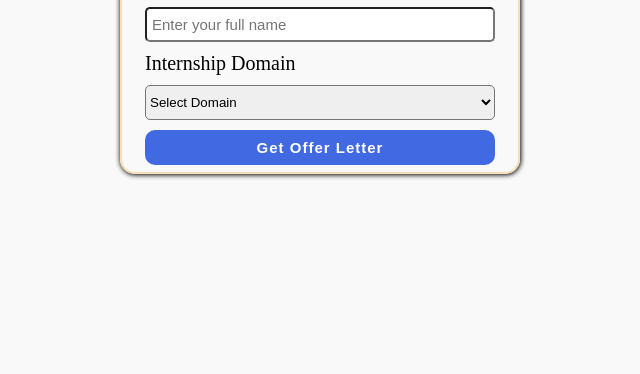
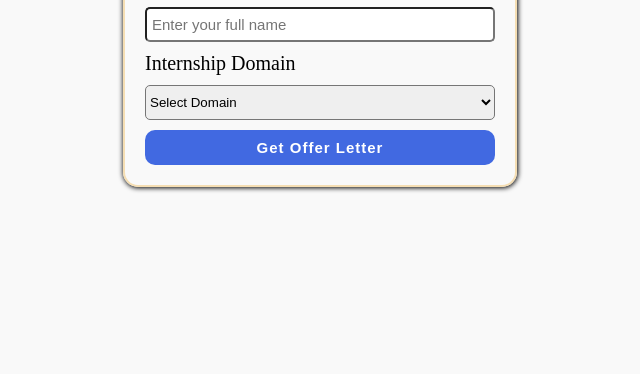
Before and after one commit to shivanand91/OfferLetter, a plain HTML site: page index.html in a window 1280 px wide. Shown: the part 426-800 px from the top of the page, without its empty margins (320-960 px from the left). Drawn offline with Linux system fonts and the light colour scheme; a script that the page names is missing.

Commit message:
Update style.css

```diff
--- a/style.css
+++ b/style.css
@@ -15,8 +15,8 @@ body{
 
 .container{
 
-  height: 400px;
-  width: 400px;
+  height: max-content;
+  width: max-content;
   display: flex;
   flex-direction: column;
   justify-content: center;
@@ -26,6 +26,7 @@ body{
   border-radius: 15px;
   box-shadow: 0.5px 0.5px 5px 0.5px;
   gap: 10px;
+  padding: 20px;
 }
 
 
```
